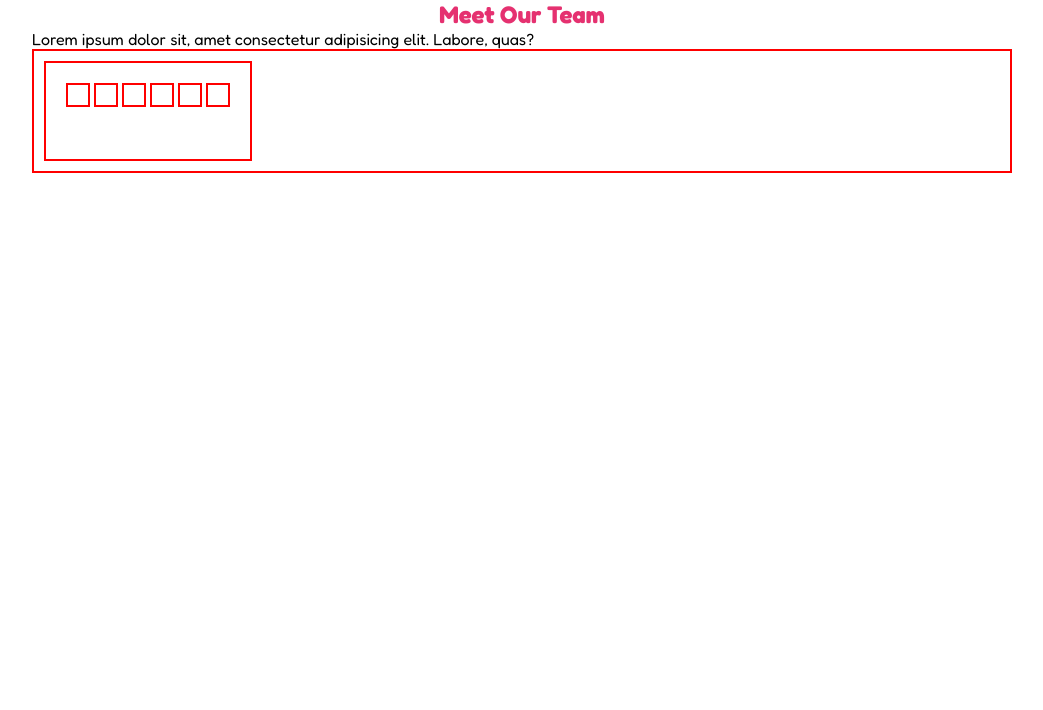
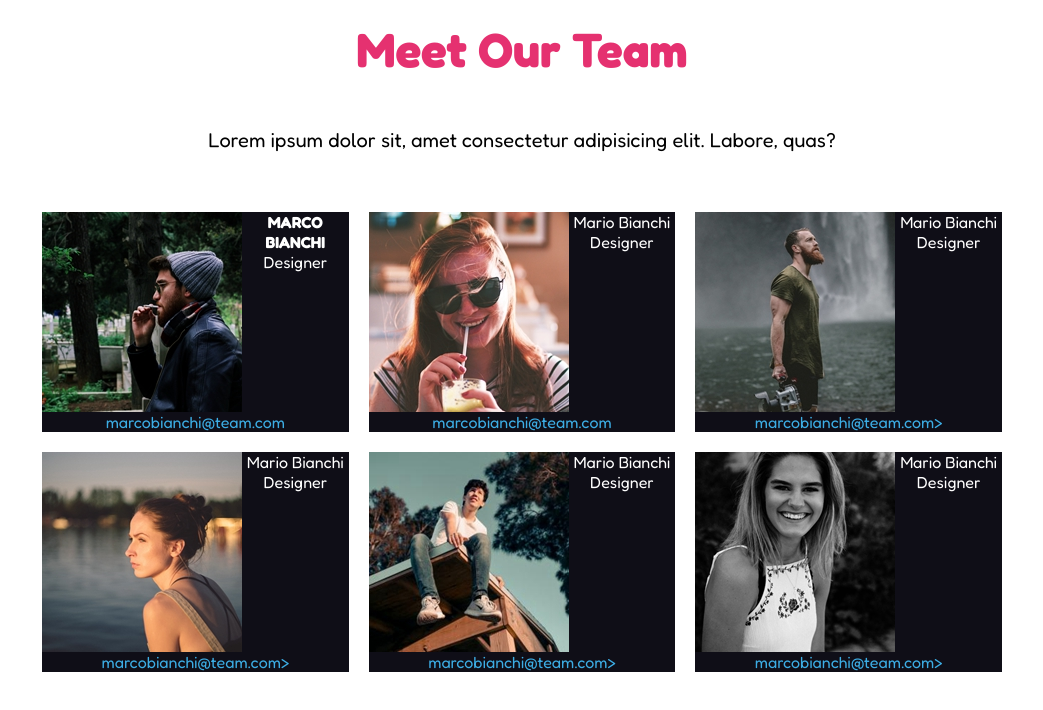
Before and after one commit to FedericaSidoti/html-css-float-cards, a plain HTML site: page index.html in a window 1280 px wide. Shown: the whole page, without its empty margins (118-1161 px from the left). Drawn offline with Linux system fonts and the light colour scheme.

Commit message:
ADD-cards

```diff
--- a/css/style.css
+++ b/css/style.css
@@ -18,21 +18,28 @@ html {
 
 
 .container {
-    margin: 0 auto;
+    margin: 20px auto;
     max-width: 980px;
+    text-align: center;
 }
 
 .title {
     color: #e53170;
     text-align: center;
+    font-size: 48px;
+    font-weight: 900px;
+    margin: 10px;
+}
+
+.subtitle {
+    margin: 50px auto;
+    font-size: 20px;
 }
 
 /*Tabella*/
 
 .table {
-    float: left;
-    margin-right: 10px;
-    width: calc ((100% -20px)/3);
+    margin-top: 5px;
 }
 
 .clearfix::after {
@@ -44,17 +51,27 @@ html {
 /*Cards*/
 
 .card {
-    padding: 10px;
-    display: inline-block;
+    margin: 10px;
+    float: left;
+    width: calc((100% - 60px) / 3);
+    background-color: #0f0e17;
 }
 
-.table:nth-child(3) {
-    margin-right: 0;
+.card__info {
+    color: white;
+}
+
+.card__img {
+    float: left;
+}
+
+.email {
+    color: #3dade4;
 }
 /*DEBUG CLASS*/
 .debug {
     border: 2px solid red;
-    line-height: 30px;
+    min-height: 30px;
     padding: 10px;
 }
 
--- a/index.html
+++ b/index.html
@@ -10,18 +10,55 @@
     <link rel="stylesheet" href="./css/style.css">
 </head>
 <body>
+    <header class="container">
+            <h1 class="title">Meet Our Team</h1>
+            <p class="subtitle">Lorem ipsum dolor sit, amet consectetur adipisicing elit. Labore, quas?</p>
+    </header>
     <main>
-        <section class="container">
-            <h1 class="title">Meet Our Team</h1>
-            <p>Lorem ipsum dolor sit, amet consectetur adipisicing elit. Labore, quas?</p> </section>
-        <section class="container clearfix debug">
-            <div class="table debug">
-                <div class="card debug"></div>
-                <div class="card debug"></div>
-                <div class="card debug"></div>
-                <div class="card debug"></div>
-                <div class="card debug"></div>
-                <div class="card debug"></div>
+        <section class="container clearfix">
+            <div class="table">
+                <div class="card">
+                    <img src="./img/male1.png" class="card__img">
+                    <p class="card__info"> <strong>MARCO BIANCHI</strong><br>
+                    Designer <br>
+                    <a class="email">marcobianchi@team.com</a>
+                    </p>
+                </div>
+                <div class="card">
+                    <img src="./img/female1.png" class="card__img">
+                    <p class="card__info">Mario Bianchi <br>
+                    Designer <br>
+                        <a class="email">marcobianchi@team.com</a>
+                    </p>
+                </div>
+                <div class="card">
+                    <img src="./img/male2.png" class="card__img">
+                    <p class="card__info">Mario Bianchi <br>
+                    Designer <br>
+                        <a class="email">marcobianchi@team.com></a>
+                    </p>
+                </div>
+                <div class="card">
+                    <img src="./img/female2.png" class="card__img">
+                    <p class="card__info">Mario Bianchi<br>
+                    Designer <br>
+                        <a class="email">marcobianchi@team.com></a>
+                    </p>
+                </div>
+                <div class="card">
+                    <img src="./img/male3.png" class="card__img">
+                    <p class="card__info">Mario Bianchi<br>
+                    Designer <br>
+                        <a class="email">marcobianchi@team.com></a>
+                    </p>
+                </div>
+                <div class="card">
+                    <img src="./img/female3.png" class="card__img">
+                    <p class="card__info"> Mario Bianchi</br>
+                    Designer <br>
+                        <a class="email">marcobianchi@team.com></a>
+                    </p>
+                </div>
             </div>
         </section>
     </main>
```
